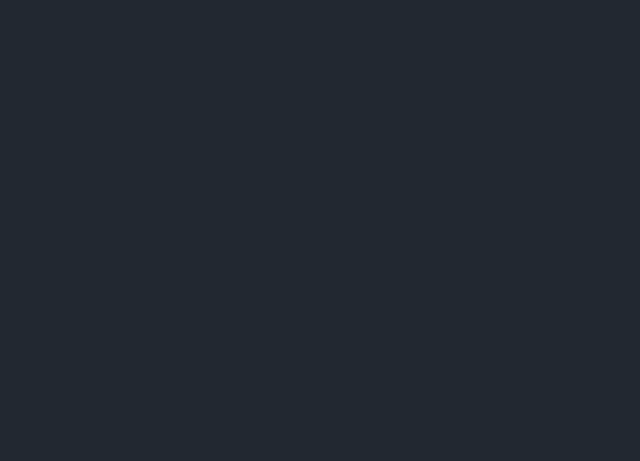
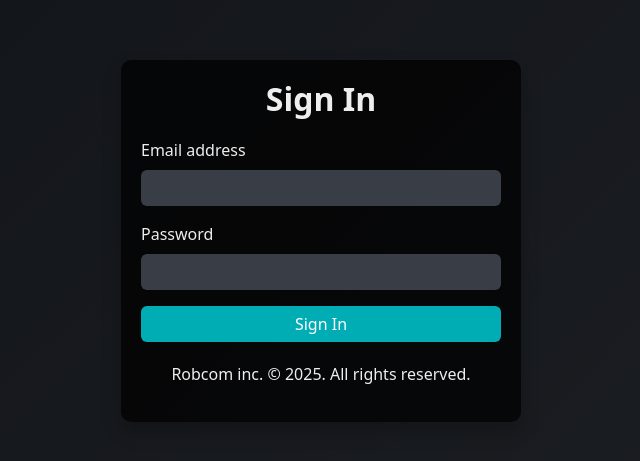
Before and after one commit to Alreriabiceps/capstone-project, a React (Vite) app: page / in a window 1280 px wide. Shown: the part 159-620 px from the top of the page, without its empty margins (319-959 px from the left). Built offline with nearby package versions, Linux system fonts and the light colour scheme.

Commit message:
fix the log in

```diff
--- a/package.json
+++ b/package.json
@@ -14,7 +14,8 @@
     "bootstrap": "^5.3.3",
     "react": "^19.0.0",
     "react-dom": "^19.0.0",
-    "react-router": "^7.1.5"
+    "react-router": "^7.1.5",
+    "react-router-dom": "^7.1.5"
   },
   "devDependencies": {
     "@eslint/js": "^9.19.0",
--- a/src/layouts/GuestLayout.jsx
+++ b/src/layouts/GuestLayout.jsx
@@ -1,16 +1,12 @@
-import React from 'react'
-import reactLogo from '../assets/react.svg'
-import { Outlet } from "react-router";
+import React from 'react';
+import { Outlet } from 'react-router-dom';
 
 const GuestLayout = () => {
-    return (
-        <div>
-            {/* <div className="">
-            <img src={reactLogo} className="logo" alt="React Logo" />
-            <Outlet />
-            </div> */}
-        </div>
-    )
-}
+  return (
+    <div>
+      <Outlet />
+    </div>
+  );
+};
 
-export default GuestLayout
+export default GuestLayout;
--- a/src/main.jsx
+++ b/src/main.jsx
@@ -1,37 +1,35 @@
-import './index.css'
-import * as bootstrap from 'bootstrap'
-import { StrictMode } from 'react'
-import { createRoot } from 'react-dom/client'
-import { BrowserRouter, Routes, Route } from "react-router";
+import './index.css';
+import * as bootstrap from 'bootstrap';
+import { StrictMode } from 'react';
+import { createRoot } from 'react-dom/client';
+import { BrowserRouter, Routes, Route } from 'react-router-dom';
 
-import GuestLayout from './layouts/GuestLayout.jsx'
-import AdminLayout from './layouts/AdminLayout.jsx'
-import AdminDashboard from './pages/admin/Dashboard.jsx'
+import GuestLayout from './layouts/GuestLayout.jsx';
+import AdminLayout from './layouts/AdminLayout.jsx';
+import AdminDashboard from './pages/admin/Dashboard.jsx';
 import Login from './pages/Login.jsx';
 import AdminBilling from './pages/admin/Billing.jsx';
 import AdminCustomers from './pages/admin/Customers.jsx';
-import Billing from './pages/admin/Billing.jsx';
 import AddCustomer from './pages/admin/AddCustomer.jsx';
 import SMSReminder from './pages/admin/SMSReminder.jsx';
 import ListOfDeadlines from './pages/admin/ListOfDeadlines.jsx';
 
-
 createRoot(document.getElementById('root')).render(
   <StrictMode>
     <BrowserRouter>
-    <Routes>
-      <Route element={<GuestLayout/>}>
-        <Route index element={<Login/>} />
-      </Route>
-        <Route path="admin" element={<AdminLayout/>}>
-          <Route index element={<AdminDashboard/>}/>
-          <Route path="billing" element={<AdminBilling/>}/>
-          <Route path="customers" element={<AdminCustomers/>}/>
-          <Route path="add-customer" element={<AddCustomer/>}/>
-          <Route path="sms-reminder" element={<SMSReminder/>}/>
-          <Route path="list-deadlines" element={<ListOfDeadlines/>}/>
+      <Routes>
+        <Route element={<GuestLayout />}>
+          <Route index element={<Login />} />
         </Route>
-    </Routes>
+        <Route path="admin" element={<AdminLayout />}>
+          <Route index element={<AdminDashboard />} />
+          <Route path="billing" element={<AdminBilling />} />
+          <Route path="customers" element={<AdminCustomers />} />
+          <Route path="add-customer" element={<AddCustomer />} />
+          <Route path="sms-reminder" element={<SMSReminder />} />
+          <Route path="list-deadlines" element={<ListOfDeadlines />} />
+        </Route>
+      </Routes>
     </BrowserRouter>
-  </StrictMode>,
-)
+  </StrictMode>
+);
```
Also changed, not shown: 1 other file (tests, documents, lock files or other folders).
